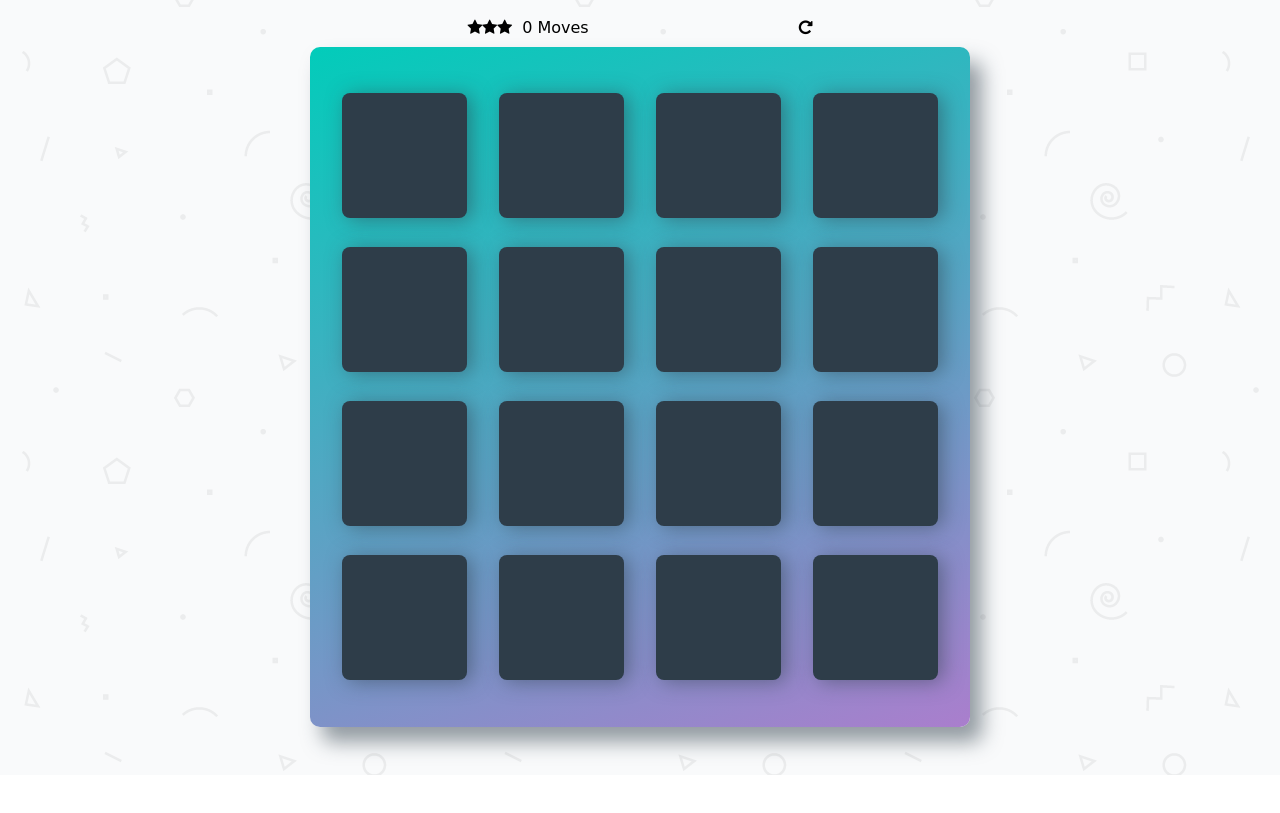
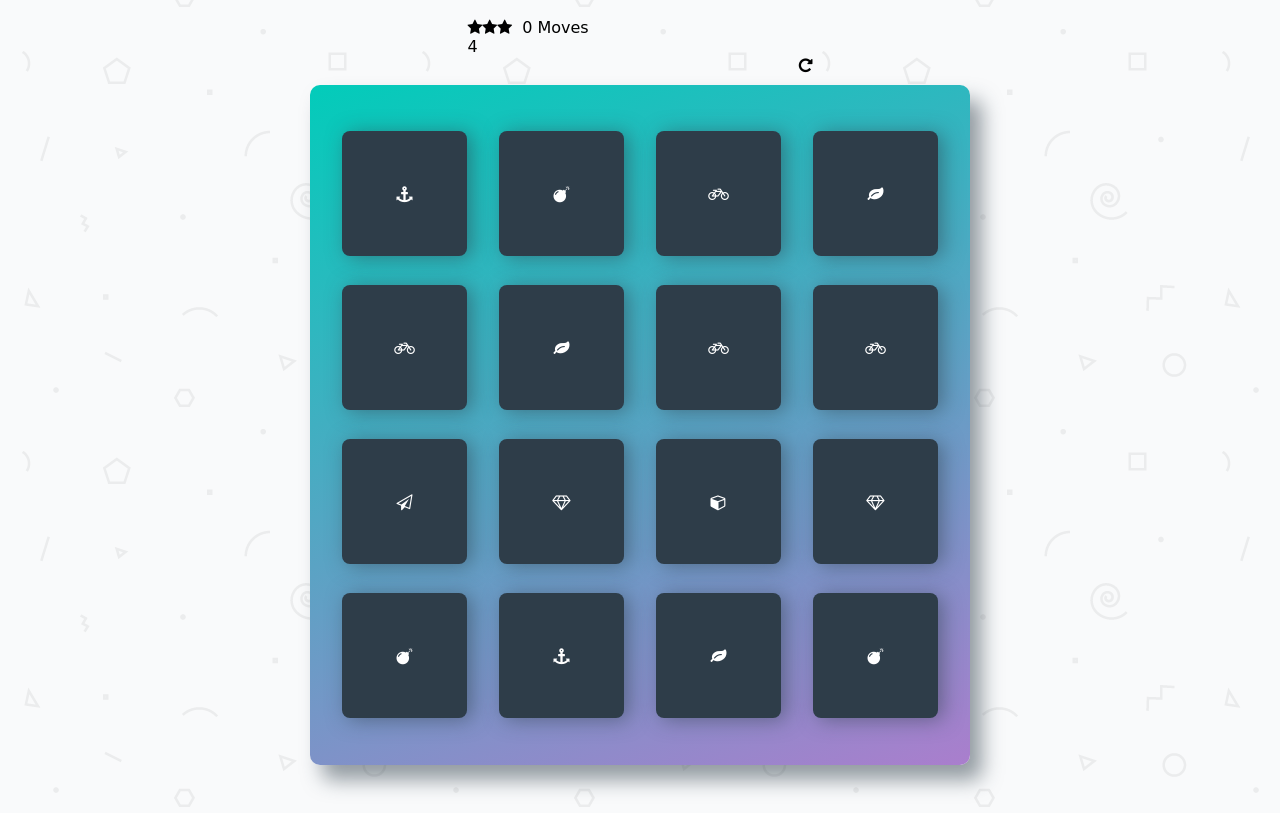
Before and after one commit to TechSnazzy/memory-game, a plain HTML site: page index.html in a window 1280 px wide. Shown: the part 68-881 px from the top of the page. Before the commit the page ends 843 px from the top, so only its background shows below. Drawn offline with Linux system fonts and the light colour scheme; a web font is replaced by a local one.

Commit message:
Create a timer function

```diff
--- a/css/app.css
+++ b/css/app.css
@@ -55,7 +55,7 @@ h1 {
     height: 125px;
     width: 125px;
     background: #2e3d49;
-    font-size: 0;
+    font-size: 8;
     color: #ffffff;
     border-radius: 8px;
     cursor: pointer;
--- a/index.html
+++ b/index.html
@@ -24,7 +24,9 @@
 
         	<span class="moves"></span> Moves
 
-            <div class="restart">
+          <div class="timer"></div>
+
+          <div class="restart">
         		<i class="fa fa-repeat"></i>
         	</div>
         </section>
--- a/js/app.js
+++ b/js/app.js
@@ -6,9 +6,11 @@ const symbols = ['fa fa-diamond', 'fa fa-diamond', 'fa fa-paper-plane-o', 'fa fa
 
 // select the deck
 const deck = document.querySelector('.deck');
+const timer = document.querySelector('.timer');
 
 let cards = [];
 let match = [];
+let currentTimer;
 
 function startGame() {
   // create the cards
@@ -21,13 +23,15 @@ function startGame() {
     card.innerHTML = markup;
     deck.appendChild(card);
     shuffle(cards);
-    // add click event to each card
     click(card);
+    stopTimer(currentTimer);
+  	second = 0;
+    timer.innerHTML = second;
+  	startTimer();
   }
 }
 
 function click(card) {
-  // make the card clickable
   card.addEventListener('click', function() {
 
     const current = this;
@@ -87,11 +91,11 @@ function gameOver() {
 const gameMoves = document.querySelector('.moves');
 let moves = 0;
 gameMoves.innerHTML = 0;
+
 function addMove() {
   moves++;
   gameMoves.innerHTML = moves; // add it to the container
 
-  // set the rating
   rating();
 }
 
@@ -108,6 +112,21 @@ function rating() {
     break;
   }
 }
+
+
+// start the timer
+function startTimer() {
+  currentTimer = setInterval(function() {
+    timer.innerHTML = second;
+    second++;
+  }, 1000);
+}
+
+// reset the timer
+function stopTimer(timer) {
+  clearInterval(timer);
+}
+
 
 
 // restart button
```
